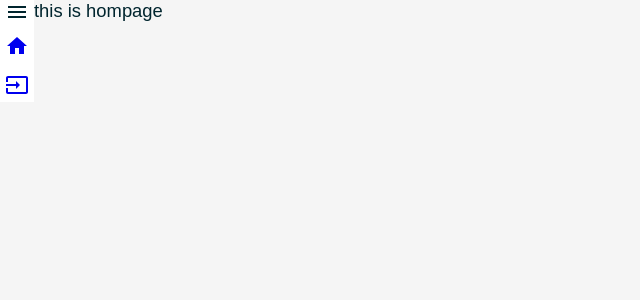
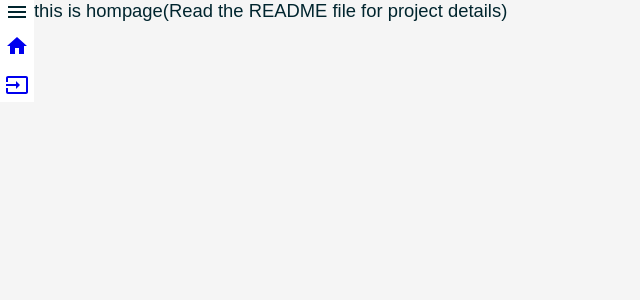
Before and after one commit to Striker1101/form, a React (Vite) app in the folder form/: page / in a window 1280 px wide. Shown: the top 300 px of the page, without its empty margins (0-640 px from the left). Built offline with nearby package versions, Linux system fonts and the light colour scheme.

Commit message:
homepage readme

```diff
--- a/form/src/components/Homepage.tsx
+++ b/form/src/components/Homepage.tsx
@@ -1,5 +1,5 @@
 import React from "react";
 
 export default function Homepage() {
-  return <div>this is hompage</div>;
+  return <div>this is hompage(Read the README file for project details)</div>;
 }
```
